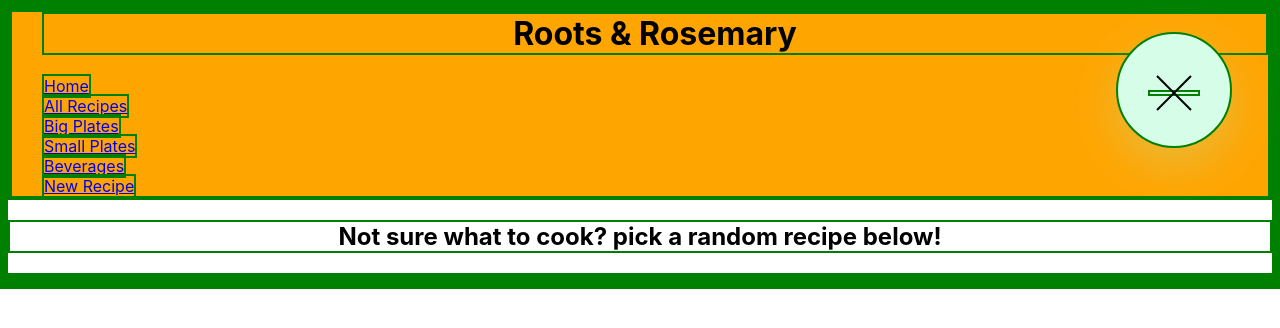
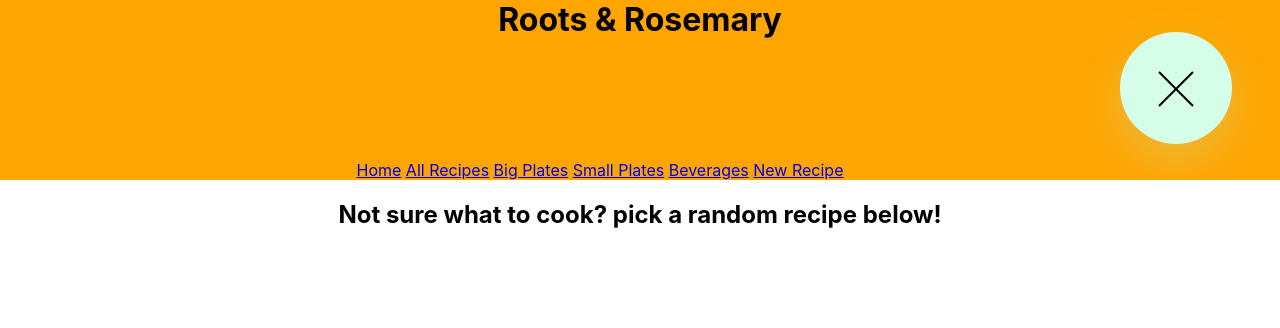
Before and after one commit to StrangerLs/Chef-Steph, a React (Create React App) app in the folder r-and-r/: page / in a window 1280 px wide. Both pictures are taken after a click on the label 1174 px from the left and 90 px from the top of the page. Shown: the top 328 px of the page. Built offline with nearby package versions, Linux system fonts and the light colour scheme; no server answers.

Commit message:
burger functionality

```diff
--- a/r-and-r/src/App.css
+++ b/r-and-r/src/App.css
@@ -1,24 +1,29 @@
 .App {
   text-align: center;
 }
-*{
-  border: green solid 2px;
-}
+
 #RR {
   text-align: center;
   margin-top: 0px;
 }
 
-.Menu {
+.hidden {
   position: relative;
-  text-align: left;
-  padding-left: 30px;
+  text-align: center;
+  padding-right: 80px;
+  padding-top: 100px;
+  visibility: hidden;
+}
 
+.visible {
+  position: relative;
+  text-align: center;
+  padding-right: 80px;
+  padding-top: 100px;
 }
 
 .navbar {
   background-color: orange;
-
 }
 
 .homepage{
@@ -27,10 +32,7 @@
 
 }
 
-/* .all-cards-body {
-  display: flex;
-  flex-flow: wrap row;
-} */
+
 
 .rand-card {
   display: flex;
@@ -58,21 +60,6 @@
 
 .all-cards {
   justify-content: center;
-  /* display: flex;
-  flex-flow: row wrap; */
-  /* align-items: center; */
-
-  /* background-color: rgb(250, 212, 116); */
-  /* display:grid;
-  grid-template-areas:
-  "ti ti"
-  "in de"
-  "ct ct"; */
-
-  /* margin-left: auto;
-  margin-right: auto;
-  margin-top: 20px; */
-
 }
 
 .ind-card {
@@ -87,7 +74,6 @@
 }
 
 #name {
-  /* grid-area: ti; */
   display: flex;
   justify-content: center;
 }
@@ -99,18 +85,15 @@
 }
 
 #ingredients {
-  /* grid-area: in; */
   display: flex;
   justify-content: center;
 }
 
 #description {
-  /* grid-area: de; */
   display: flex;
   justify-content: center;
 }
 #cook-time {
-  /* grid-area: ct; */
   display: flex;
   justify-content: center;
 }
--- a/r-and-r/src/components/Navbar.jsx
+++ b/r-and-r/src/components/Navbar.jsx
@@ -2,7 +2,7 @@ import React from "react";
 import styled from "styled-components";
 import { Link } from "react-router-dom";
 import { useState } from "react";
-
+// https://dev.to/codebucks/build-hamburger-menu-in-reactjs-using-styled-components-25ln
 const MenuLabel = styled.label`
   background-color: ${(props) => (props.clicked ? "#b6edc8" : "#d6fde8")};
   transition: all 0.3s;
@@ -56,19 +56,21 @@ export default function Navbar(props) {
       <MenuLabel htmlFor="navi-toggle" onClick={handleClick}>
         <Icon clicked={click}>&nbsp;</Icon>
       </MenuLabel>
-      <div className="Menu">
-      <h1 id="RR">Roots & Rosemary</h1>
+        <h1 id="RR">Roots & Rosemary</h1>
+      <div className={click ? "visible" : "hidden"}>
+
         <Link to="/">Home</Link>
-        <br />
+        &nbsp;
         <Link to="/recipes">All Recipes</Link>
-        <br />
+        &nbsp;
         <Link to="/foods/bigPlate">Big Plates</Link>
-        <br />
+        &nbsp;
         <Link to="/foods/smallPlates">Small Plates</Link>
-        <br />
+        &nbsp;
         <Link to="/foods/beverages">Beverages</Link>
-        <br />
+        &nbsp;
         <Link to="/form">New Recipe</Link>
+
       </div>
     </div>
   );
```
